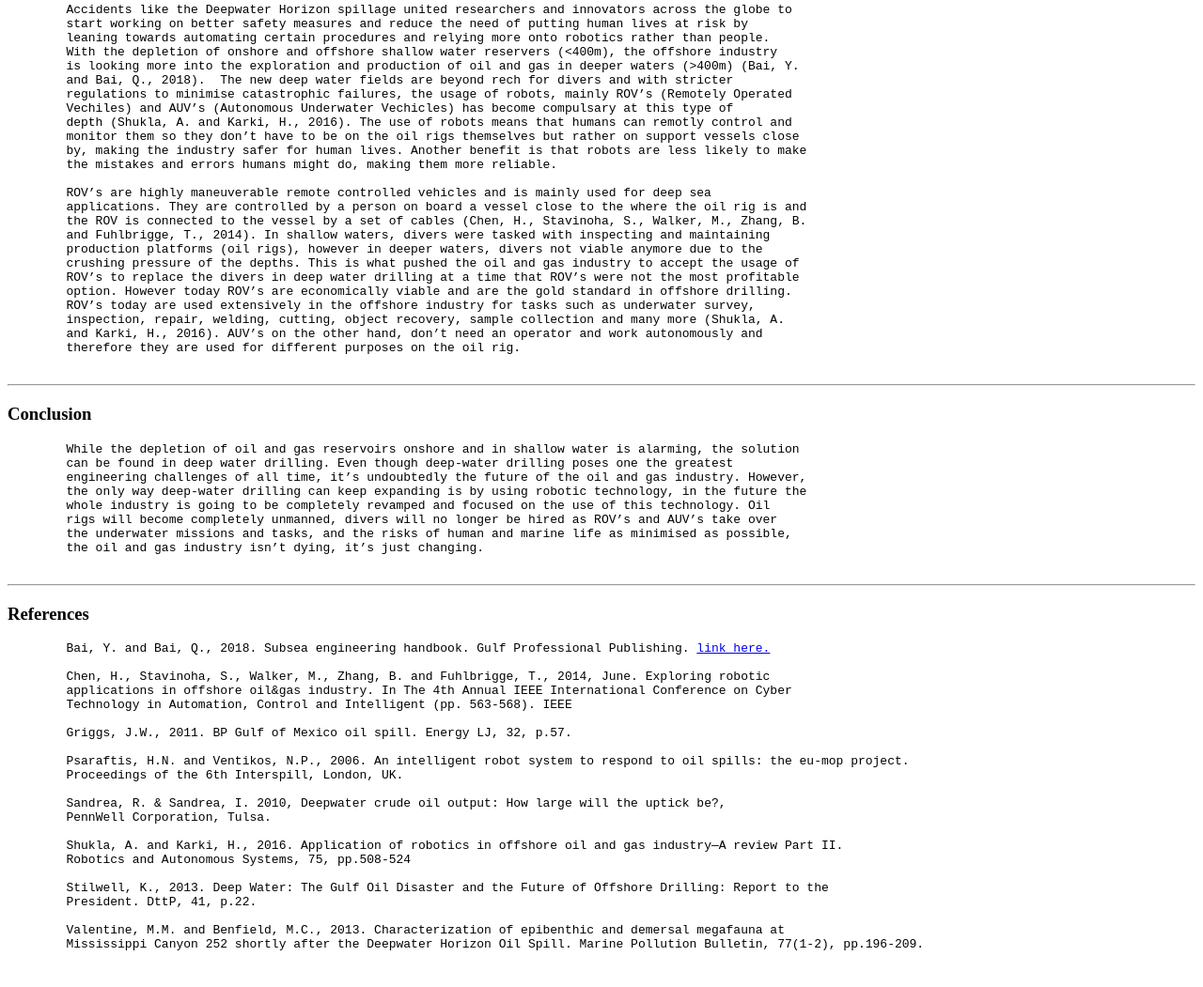
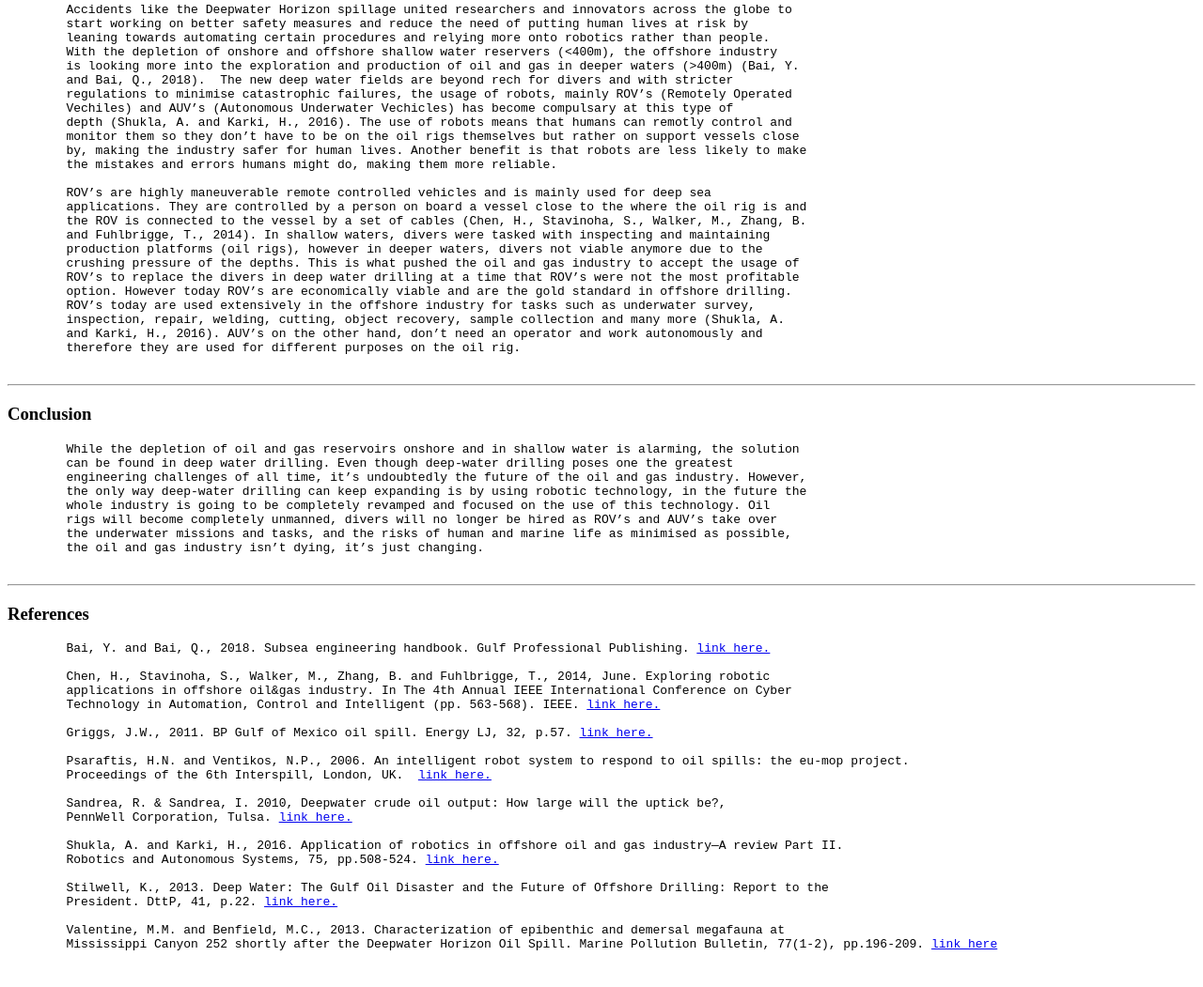
Before and after one commit to FEPSFY6803876/FY6803876, a plain HTML site: page index.html in a window 1280 px wide. Shown: the part 1566-2617 px from the top of the page at 94% size. Drawn offline with Linux system fonts and the light colour scheme.

Commit message:
Update index.html

```diff
--- a/index.html
+++ b/index.html
@@ -172,24 +172,24 @@
 
 	Chen, H., Stavinoha, S., Walker, M., Zhang, B. and Fuhlbrigge, T., 2014, June. Exploring robotic
 	applications in offshore oil&gas industry. In The 4th Annual IEEE International Conference on Cyber
-	Technology in Automation, Control and Intelligent (pp. 563-568). IEEE
+	Technology in Automation, Control and Intelligent (pp. 563-568). IEEE. <a href="https://ieeexplore.ieee.org/abstract/document/6917525">link here.</a>
 
-	Griggs, J.W., 2011. BP Gulf of Mexico oil spill. Energy LJ, 32, p.57.
+	Griggs, J.W., 2011. BP Gulf of Mexico oil spill. Energy LJ, 32, p.57. <a href="https://heinonline.org/HOL/Page?collection=journals&handle=hein.journals/energy32&id=63&men_tab=srchresults">link here.</a>
 
 	Psaraftis, H.N. and Ventikos, N.P., 2006. An intelligent robot system to respond to oil spills: the eu-mop project.
-	Proceedings of the 6th Interspill, London, UK.
+	Proceedings of the 6th Interspill, London, UK.	<a href="https://www.researchgate.net/profile/Harilaos-Psaraftis/publication/239555369_An_Intelligent_Robot_System_to_Respond_to_Oil_Spills_the_EU-MOP_Project/links/00b7d53214a50c8a98000000/An-Intelligent-Robot-System-to-Respond-to-Oil-Spills-the-EU-MOP-Project.pdf">link here.</a>
 
 	Sandrea, R. & Sandrea, I. 2010, Deepwater crude oil output: How large will the uptick be?,
-	PennWell Corporation, Tulsa.
+	PennWell Corporation, Tulsa. <a href="https://www.proquest.com/docview/849557076?parentSessionId=MB%2Fxs9qOy1Npe7DWIXHFuCeLrJC77j5rfiVHdjuDtKU%3D&pq-origsite=primo&parentSessionId=bGrakZTBbWTAOnKqezMQcPabktXyXjcPmmztP01Xrsc%3D">link here.</a>
 
 	Shukla, A. and Karki, H., 2016. Application of robotics in offshore oil and gas industry—A review Part II.
-	Robotics and Autonomous Systems, 75, pp.508-524
+	Robotics and Autonomous Systems, 75, pp.508-524. <a href="https://www.sciencedirect.com/science/article/pii/S0921889015002018?ref=pdf_download&fr=RR-2&rr=81f3cacebbf652c3#br000075">link here.</a>
 
 	Stilwell, K., 2013. Deep Water: The Gulf Oil Disaster and the Future of Offshore Drilling: Report to the
-	President. DttP, 41, p.22.
+	President. DttP, 41, p.22. <a href="https://heinonline.org/HOL/Page?collection=journals&handle=hein.journals/dttp41&id=25&men_tab=srchresults">link here.</a>
 
 	Valentine, M.M. and Benfield, M.C., 2013. Characterization of epibenthic and demersal megafauna at
-	Mississippi Canyon 252 shortly after the Deepwater Horizon Oil Spill. Marine Pollution Bulletin, 77(1-2), pp.196-209.
+	Mississippi Canyon 252 shortly after the Deepwater Horizon Oil Spill. Marine Pollution Bulletin, 77(1-2), pp.196-209. <a href="https://www.sciencedirect.com/science/article/pii/S0025326X13006061">link here</a>
 
 	</pre>
         </p>
```
